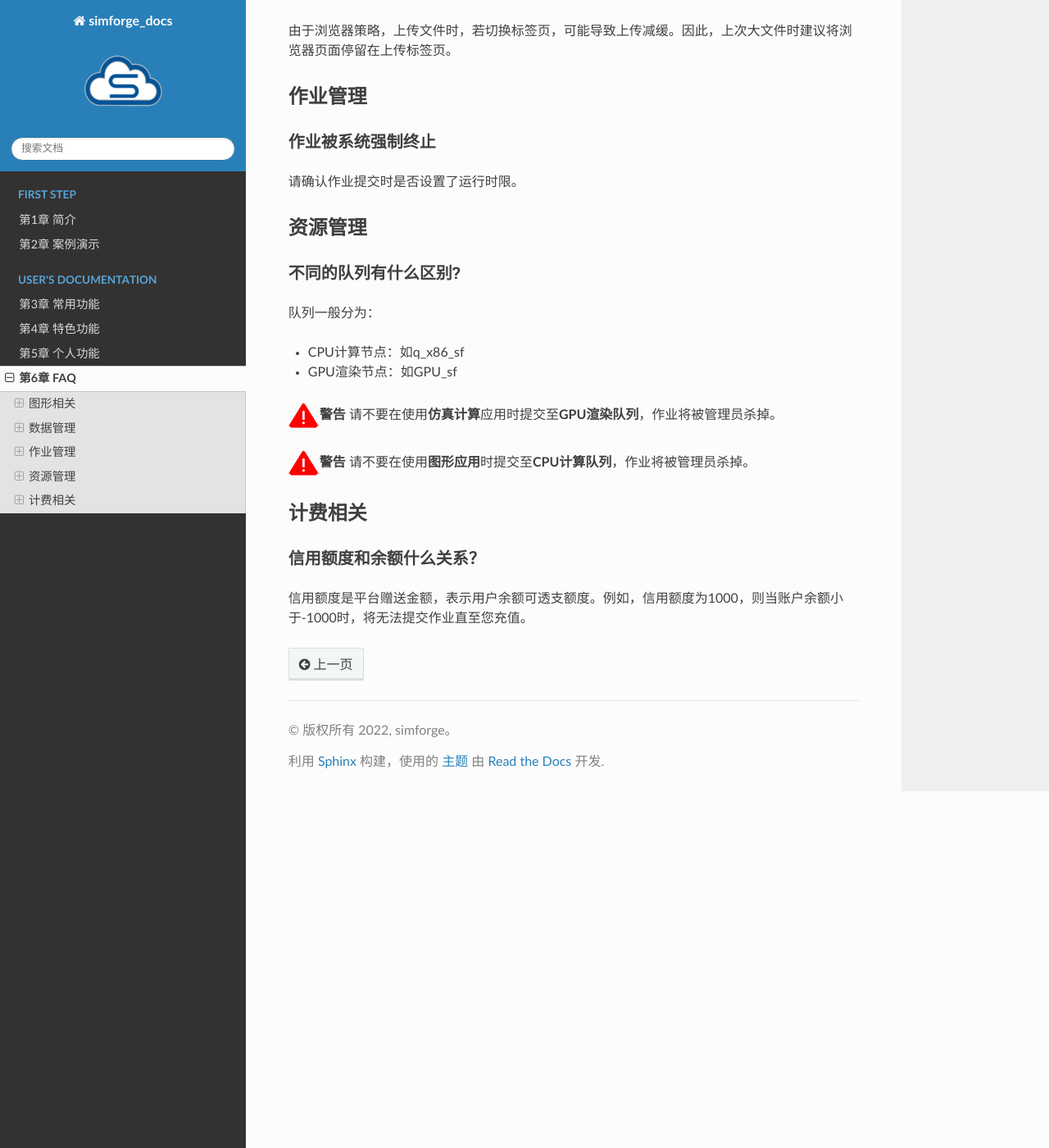
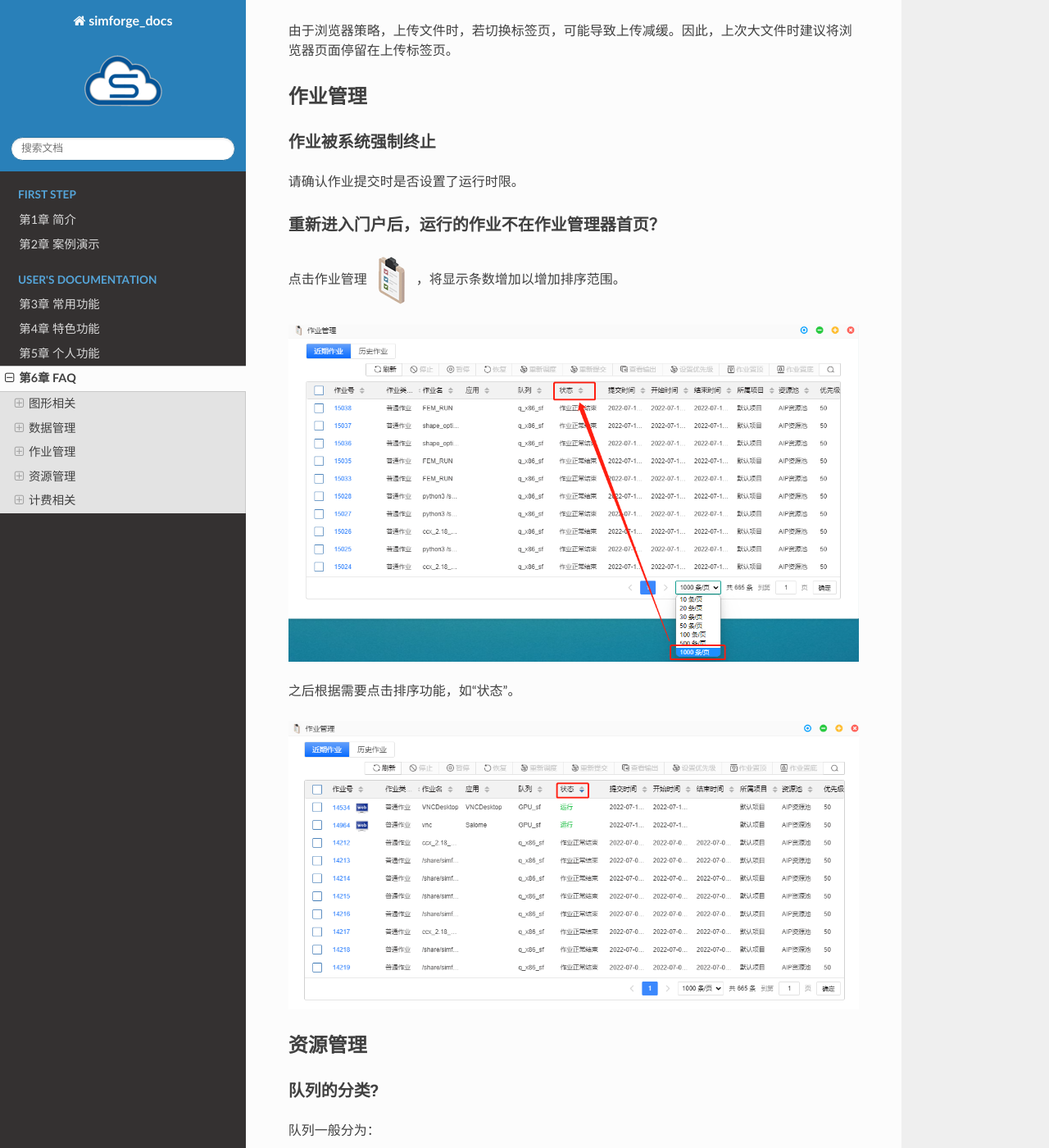
Before and after one commit to readthedocs/tutorial-sphinx-markdown-library, a Sphinx documentation site: the page built from docs/source/FAQ.md, in a window 1280 px wide and 1400 px high, scrolled down 1535 px. Shown: the whole window at 82% size. Built offline with Sphinx 7.4.7 and the Read the Docs theme 2.0.0, drawn with Linux system fonts in a browser that asks for light colours.

Commit message:
add FAQ job mgt

```diff
--- a/docs/source/FAQ.md
+++ b/docs/source/FAQ.md
@@ -50,8 +50,18 @@
 ### 作业被系统强制终止
 
 请确认作业提交时是否设置了运行时限。
+
+### 重新进入门户后，运行的作业不在作业管理器首页？
+点击作业管理![](figs/fre/work_mgt.png)，将显示条数增加以增加排序范围。
+
+![](figs/faq/shaixuan.png)
+
+之后根据需要点击排序功能，如“状态”。
+
+![](figs/faq/shaixuan2.png)
+
 ## 资源管理
-### 不同的队列有什么区别?
+### 队列的分类?
 
 队列一般分为：
 - CPU计算节点：如q_x86_sf
```
Also changed, not shown: docs/source/figs/faq/shaixuan.png (added), docs/source/figs/faq/shaixuan2.png (added).
